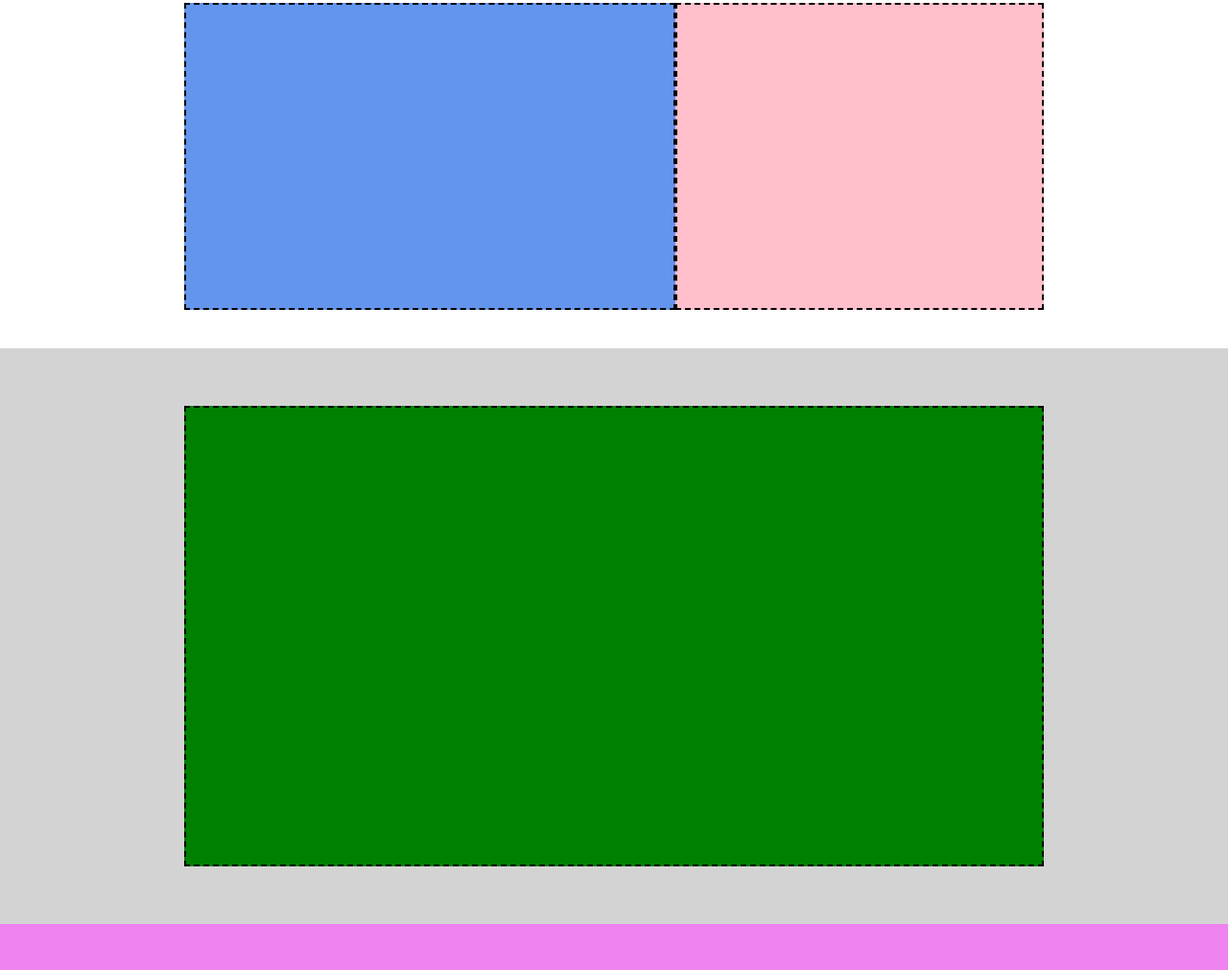
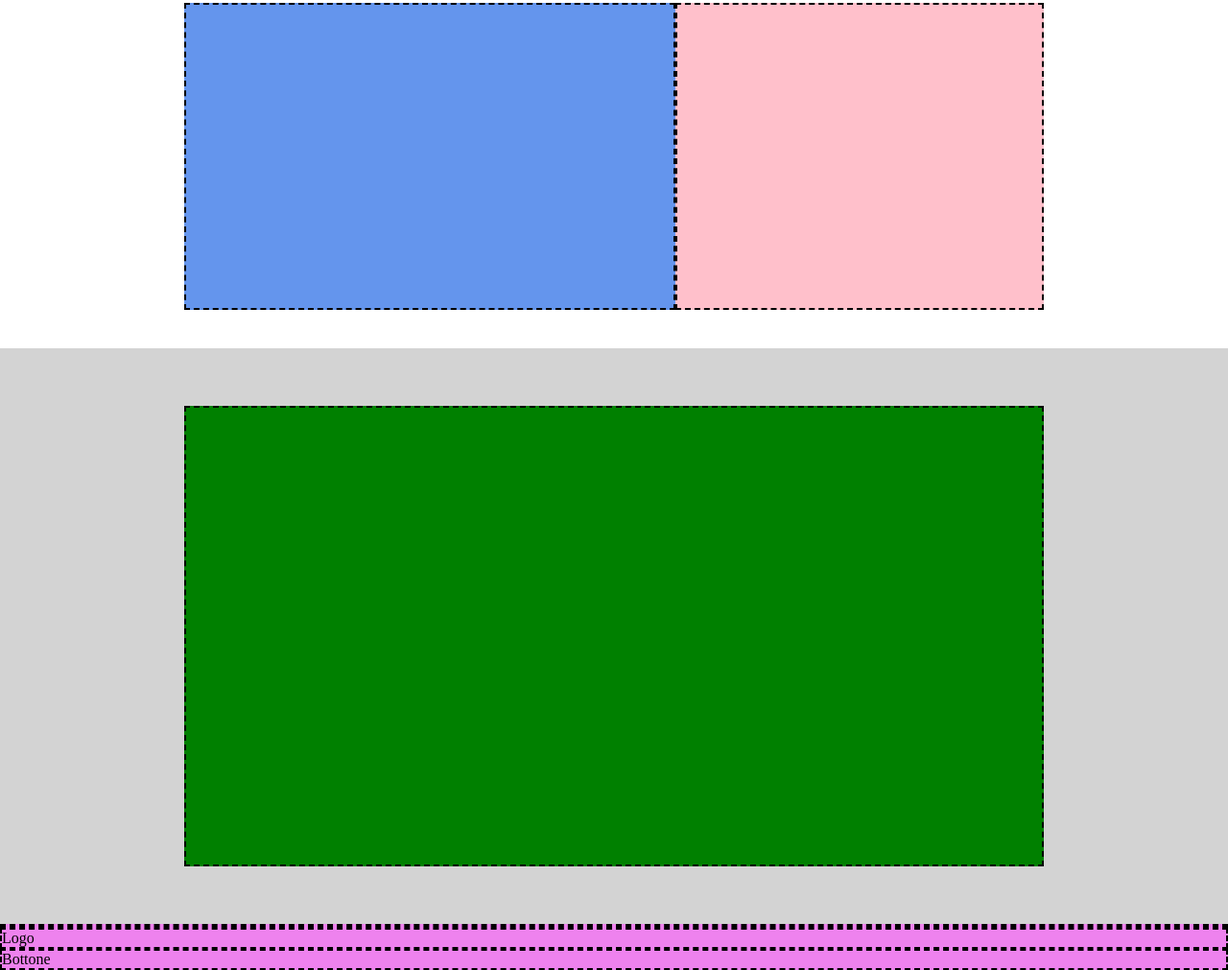
Before and after one commit to nabilmoutahir/htmlcss-struttura-discord, a plain HTML site: page index.html in a window 1280 px wide. Shown: the part 1287-2298 px from the top of the page at 96% size. Before the commit the page ends 2250 px from the top, so only its background shows below. Drawn offline with Linux system fonts and the light colour scheme.

Commit message:
fix: structure

```diff
--- a/index.html
+++ b/index.html
@@ -7,7 +7,6 @@
     <title>Discord</title>
 </head>
 <body>
-    <div class="container">
     <header>
         <nav>
             <div class="debug nav-left">
@@ -51,12 +50,20 @@
     </main>
 
     <footer>
-            <div>
+        <div class="footer-container1">
+            <div class="debug footer-content1"></div>
+            <div class="debug1 footer-content2"></div>
+            <div class="debug1 footer-content2"></div>
+            <div class="debug1 footer-content2"></div>
+            <div class="debug1 footer-content2"></div>
         </div>
 
-            <div>
+        <div class="footer-container2">
+            <div class="footer-content3">
+                <div class="debug item">Logo</div>
+                <div class="debug item">Bottone</div>
+            </div>
         </div>
     </footer>
-    </div>
 </body>
 </html>
```
Lines whose indentation alone changed are shown as unchanged.
